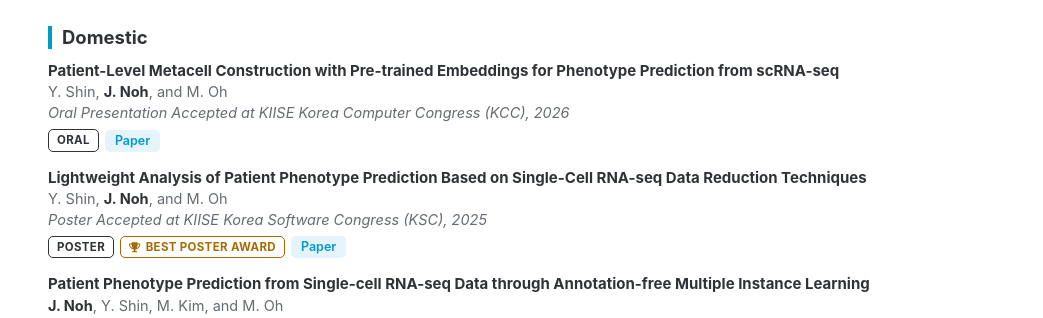
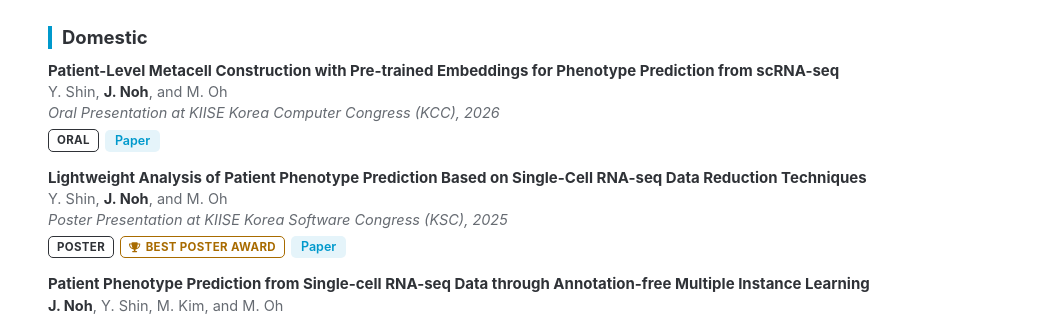
Before and after one commit to janghyunnoh/janghyunnoh.github.io, a Jekyll site: the page built from research/index.md, in a window 1280 px wide and 900 px high, scrolled down 585 px. Shown: the part 156-474 px from the top of the window, without its empty margins (118-1161 px from the left). Built offline with Jekyll 4.4.1, drawn with Linux system fonts in a browser that asks for light colours.

Commit message:
Research: domestic co-author presentations as Presentation instead of Accepted
Co-Authored-By: Claude Opus 5.5 <noreply@anthropic.com>
Claude-Session: https://claude.ai/code/session_01KSQJoZP1auZdYkoBxWPSet

```diff
--- a/_data/conferences.yml
+++ b/_data/conferences.yml
@@ -13,7 +13,7 @@
   title: "Patient-Level Metacell Construction with Pre-trained Embeddings for Phenotype Prediction from scRNA-seq"
   title_ko: "scRNA-seq 기반 표현형 예측을 위한 사전 학습 임베딩을 활용한 환자 단위 메타셀 구성"
   authors: "Y. Shin, J. Noh, and M. Oh"
-  venue: "Oral Presentation Accepted at KIISE Korea Computer Congress (KCC), 2026"
+  venue: "Oral Presentation at KIISE Korea Computer Congress (KCC), 2026"
   type: "Oral"
   links:
     paper: "https://www.dbpia.co.kr/journal/articleDetail?nodeId=NODE12929339"
@@ -22,7 +22,7 @@
   title: "Lightweight Analysis of Patient Phenotype Prediction Based on Single-Cell RNA-seq Data Reduction Techniques"
   title_ko: "scRNA-seq 데이터 축소 기법을 이용한 환자 표현형 예측의 연산 경량화 분석"
   authors: "Y. Shin, J. Noh, and M. Oh"
-  venue: "Poster Accepted at KIISE Korea Software Congress (KSC), 2025"
+  venue: "Poster Presentation at KIISE Korea Software Congress (KSC), 2025"
   type: "Poster"
   award: "Best Poster Award"
   award_ko: "우수 포스터상"
```
